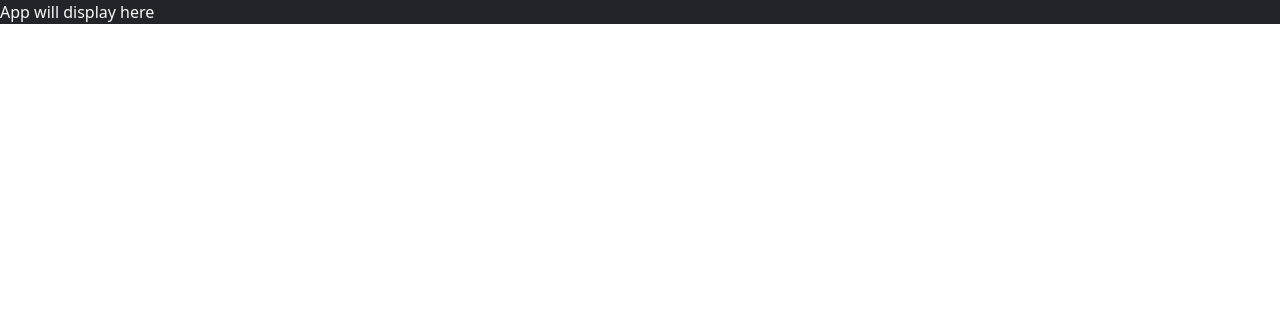
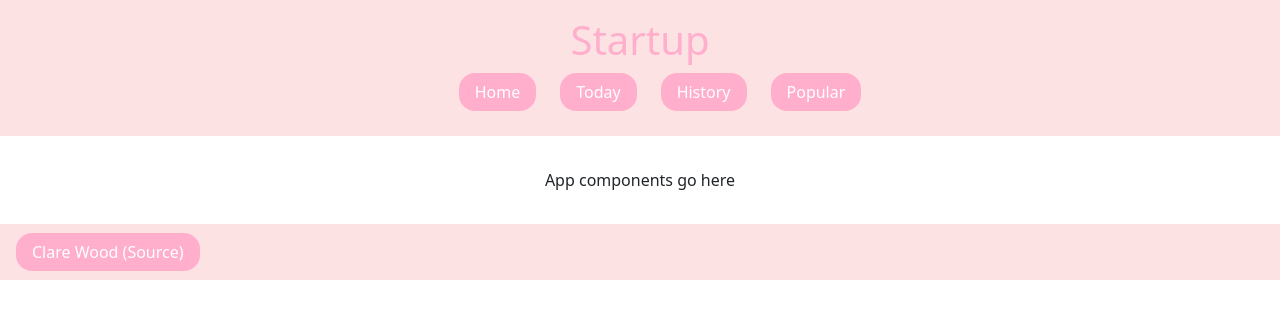
Before and after one commit to clarebwood/startup, a React (Vite) app: page / in a window 1280 px wide. Shown: the top 318 px of the page. Built offline with nearby package versions, Linux system fonts and the light colour scheme.

Commit message:
header and footer added to app.jsx.

```diff
--- a/src/app.jsx
+++ b/src/app.jsx
@@ -3,5 +3,28 @@ import 'bootstrap/dist/css/bootstrap.min.css';
 import './app.css';
 
 export default function App() {
-  return <div className="body bg-dark text-light">App will display here</div>;
+  return (
+    <div>
+      <header>
+
+        <h1>Startup</h1>
+
+      <nav>
+        <menu>
+          <li><a href="index.html">Home</a></li>
+          <li><a href="today.html">Today</a></li>
+          <li><a href="history.html">History</a></li>
+          <li><a href="popular.html">Popular</a></li>
+        </menu>
+      </nav>
+
+    </header>
+
+      <main>App components go here</main>
+
+      <footer>
+      <a href="https://github.com/clarebwood/startup.git">Clare Wood (Source)</a>
+    </footer>
+    </div>
+  );
 }
```
